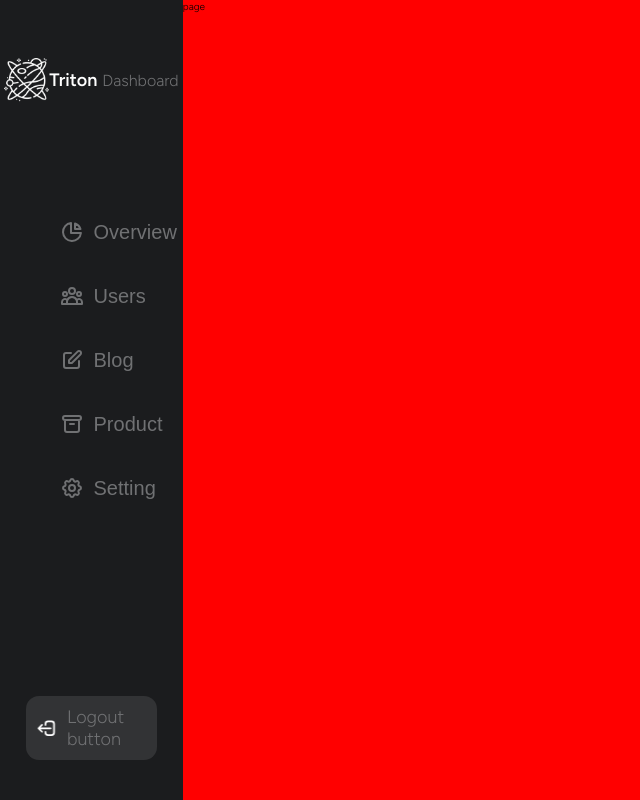
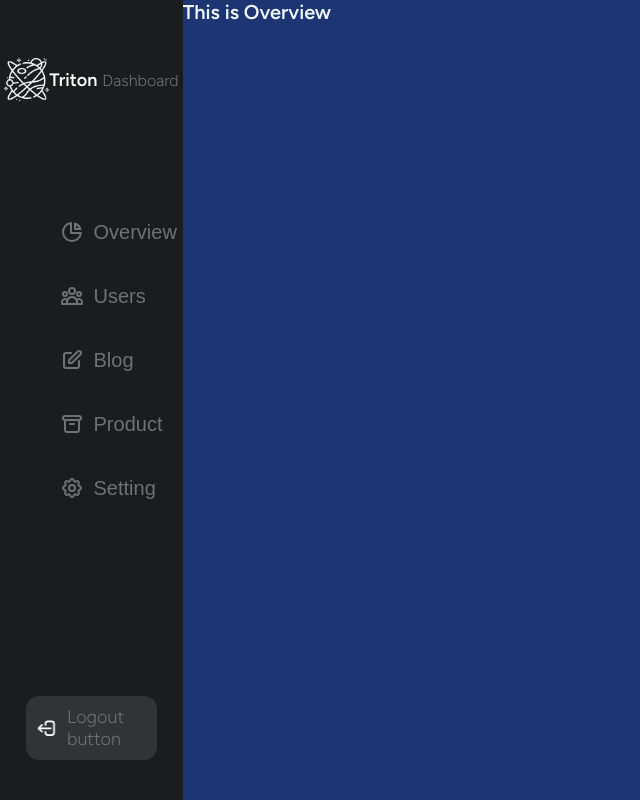
Before and after one commit to Triton-Halley/AdminDashbord, a Next.js app: page /admin in a window 1280 px wide. Shown: the whole page, without its empty margins (0-640 px from the left). Built offline with nearby package versions, Linux system fonts and the light colour scheme.

Commit message:
add useSelector to update view , add switch statement to find current Page

```diff
--- a/components/admin/admin.js
+++ b/components/admin/admin.js
@@ -1,13 +1,42 @@
 import Menubar from "./menubar/menubar";
 import classes from "./admin.module.css";
+import { useSelector } from "react-redux";
+//pages
+import Overview from "./overview/overview";
+import Users from "./users/users";
+import Blog from "./blog//blog";
+import Product from "./product/product";
+import Setting from "./setting/setting";
 const AdminPage = () => {
+  const currentPage = useSelector((state) => state.dashboard.currentPage);
+  let page;
+  switch (currentPage) {
+    case "overview":
+      page = <Overview />;
+      break;
+    case "users":
+      page = <Users />;
+      break;
+    case "blog":
+      page = <Blog />;
+      break;
+    case "product":
+      page = <Product />;
+      break;
+    case "setting":
+      page = <Setting />;
+      break;
+    default:
+      page = <Overview />;
+      break;
+  }
   return (
     <>
       <div className={classes.container}>
         <div>
           <Menubar />
         </div>
-        <div className={classes.page}>page</div>
+        <div className={classes.page}>{page}</div>
       </div>
     </>
   );
--- a/components/admin/admin.module.css
+++ b/components/admin/admin.module.css
@@ -4,5 +4,6 @@
   grid-template-rows: 1fr;
 }
 .page {
-  background-color: red;
+  background-color: rgb(30, 53, 116);
+  color: aliceblue;
 }
```
